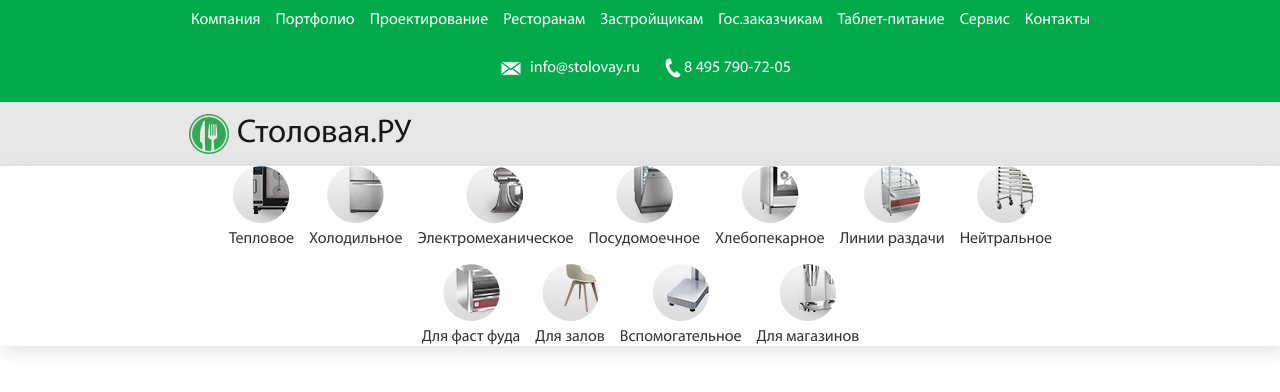
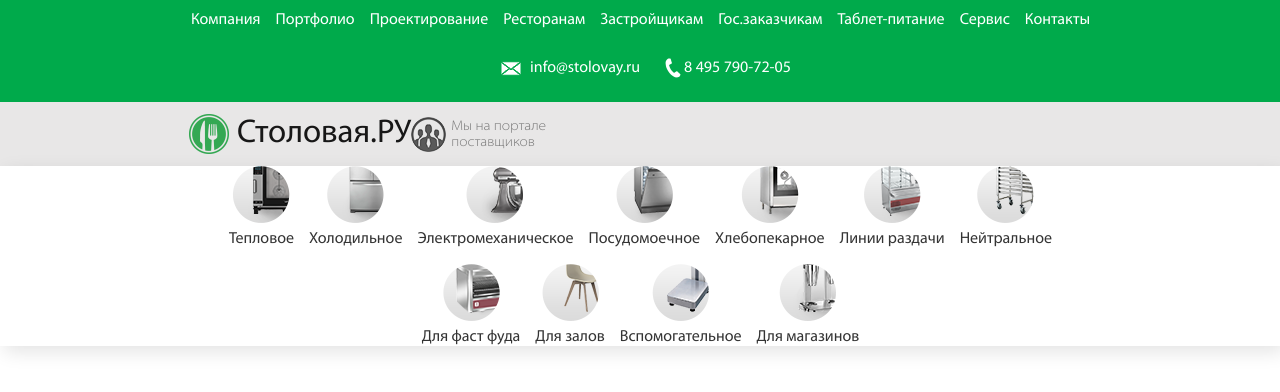
Before and after one commit to tamga05/Gulp-Test_task_REQUEST, a website: page src/index.html in a window 1280 px wide. Drawn offline with nearby package versions, Linux system fonts and the light colour scheme; files that its build step writes are made by us from their sources; files whose address does not match are found by name.

Commit message:
added markup

```diff
--- a/src/assets/scss/header.scss
+++ b/src/assets/scss/header.scss
@@ -172,6 +172,7 @@
 .search {
   padding: 12px 188px 12px 189px;
   background-color: #e8e7e7;
+  display: flex;
 }
 
 .search_link {
@@ -179,6 +180,11 @@
   display: flex;
   align-items: center;
   gap: 8px;
+}
+
+.search_link-portal {
+  max-width: 135px;
+  gap: 5px;
 }
 
 .search_span {
@@ -189,3 +195,12 @@
   font-size: 33px;
   color: #171717;
 }
+
+.search_span-portal{
+  max-width: 95px;
+  height: 30px;
+  font-family: "Myriad Pro LightSemiExt", sans-serif;
+  font-size: 14px;
+  text-align: left;
+  color: #777777;
+}
--- a/src/template/partials/header.html
+++ b/src/template/partials/header.html
@@ -21,6 +21,8 @@
         <div class="search">
             <a class="search_link" href="https://stolovay.ru" target='_blank'><img class="search_img" src="assets/images/search/logo.png" alt="logo">
                 <span class="search_span">Столовая.РУ</span></a>
+            <a class="search_link search_link-portal" href="https://stolovay.ru" target='_blank'><img class="search_img" src="assets/images/search/men.png" alt="logo">
+                <span class="search_span-portal">Мы на портале поставщиков</span></a>
         </div>
         <nav class="nav nav-catalog">
             <a class="nav_item nav_catalog-item" href="#" target='_blank'><img src="assets/images/catalog/teplo.png" alt="teplo">Тепловое</a>
```
Also changed, not shown: src/assets/scss/greeting.scss (deleted, +0 -35 lines), src/template/partials/greeting.html (deleted, +0 -4 lines), dist/assets/css/greeting.css (deleted), dist/assets/css/greeting.min.css (deleted), dist/assets/css/header.css, dist/assets/css/header.min.css, dist/assets/css/style.css, dist/assets/css/style.min.css, dist/index.html.
